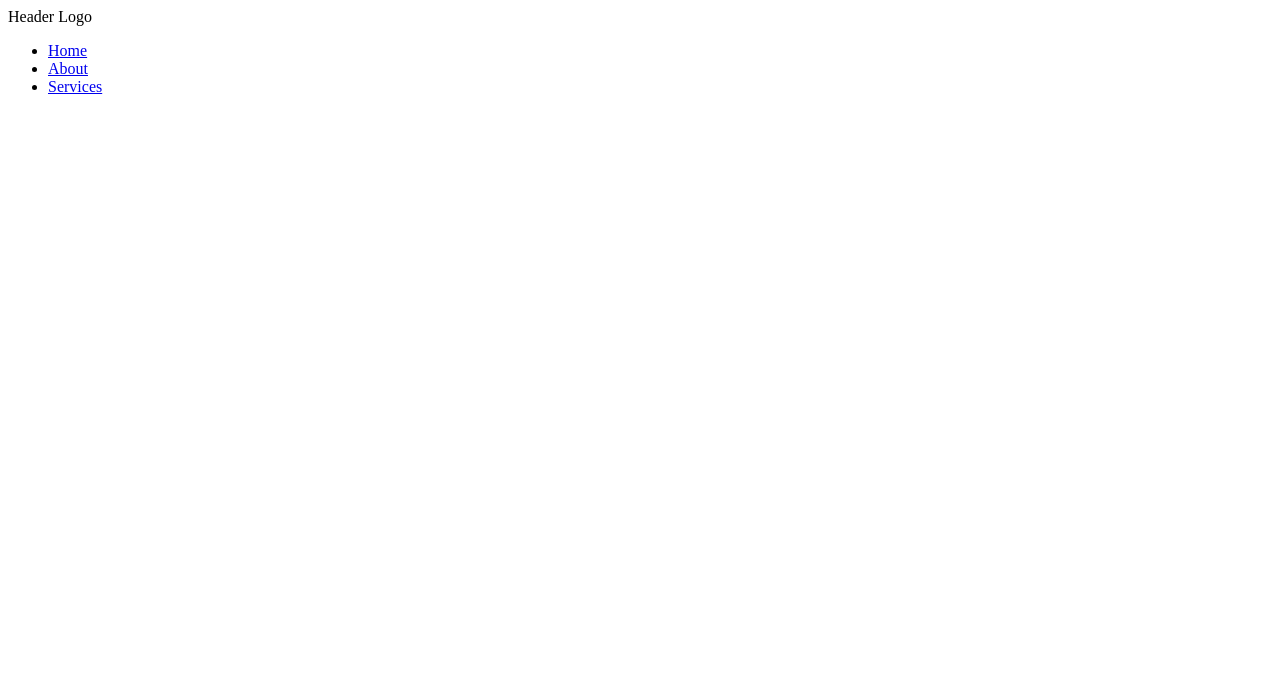
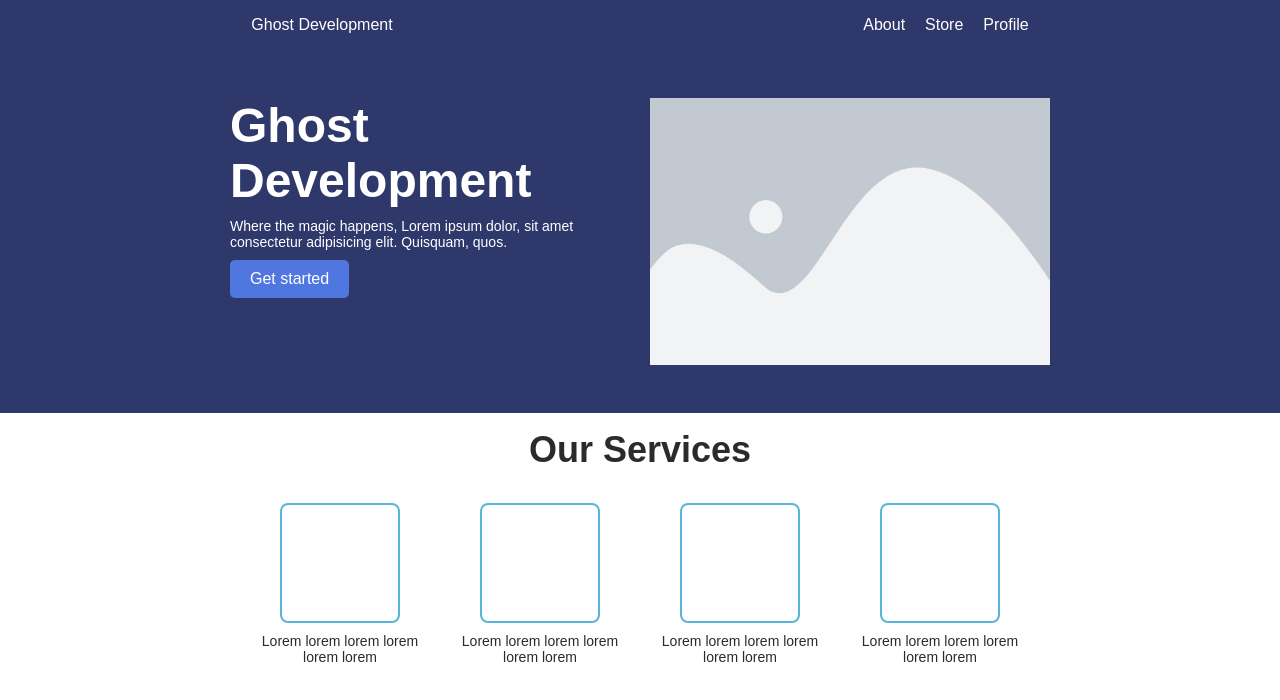
Before and after one commit to Ghost-Developmentx/landing-page, a plain HTML site: page index.html in a window 1280 px wide. Drawn offline with Linux system fonts and the light colour scheme.

Commit message:
Complete Section 1 and 2

```diff
--- a/index.html
+++ b/index.html
@@ -7,14 +7,50 @@
     <link rel="stylesheet" href="styles.css" />
   </head>
   <body>
-    <div class="header">
-      <div class="logo">Header Logo</div>
-      <div class="nav">
-        <ul>
-          <li><a href="#">Home</a></li>
-          <li><a href="#">About</a></li>
-          <li><a href="#">Services</a></li>
-        </ul>
+    <div class="section1">
+      <div class="header">
+        <div>Ghost Development</div>
+        <div class="links">
+          <a href="#">About</a>
+          <a href="#">Store</a>
+          <a href="#">Profile</a>
+        </div>
+      </div>
+      <div class="hero-content">
+        <div class="hero-text">
+          <h1>Ghost Development</h1>
+          <p>
+            Where the magic happens, Lorem ipsum dolor, sit amet consectetur
+            adipisicing elit. Quisquam, quos.
+          </p>
+          <button>Get started</button>
+        </div>
+        <div class="hero-image">
+          <img src="images/placeholder.jpg" alt="Ghost Development logo" />
+        </div>
+      </div>
+      <div class="section2">
+        <div class="title">
+          <h2>Our Services</h2>
+        </div>
+        <div class="features">
+          <div class="services">
+            <div class="service"></div>
+            <p>Lorem lorem lorem lorem lorem lorem</p>
+          </div>
+          <div class="services">
+            <div class="service"></div>
+            <p>Lorem lorem lorem lorem lorem lorem</p>
+          </div>
+          <div class="services">
+            <div class="service"></div>
+            <p>Lorem lorem lorem lorem lorem lorem</p>
+          </div>
+          <div class="services">
+            <div class="service"></div>
+            <p>Lorem lorem lorem lorem lorem lorem</p>
+          </div>
+        </div>
       </div>
     </div>
   </body>
--- a/styles.css
+++ b/styles.css
@@ -1,3 +1,130 @@
+* {
+    margin: 0;
+    padding: 0;
+    box-sizing: border-box;
+    text-decoration: none;
+    list-style: none;
+}
+
 body {
-    height: 100vh;
+    font-family: 'Poppins', sans-serif;
 }
+
+.section1 {
+    background-color: rgb(47, 56, 107);
+    color: white;
+    display: flex;
+    flex-direction: column;
+    overflow: auto;
+    justify-content: center;
+    align-items: center;
+}
+
+.section2 {
+    background-color: rgb(255, 255, 255);
+    color: rgb(43, 43, 43);
+    display: flex;
+    flex-direction: column;
+    overflow: auto;
+    width: 100%;
+    justify-content: center;
+    align-items: center;
+}
+
+.title {
+    font-size: 1.5rem;
+    padding: 1rem;
+}
+
+.features {
+    display: flex;
+    justify-content: center;
+    flex-wrap: wrap;
+    text-align: center;
+    padding: 0;
+}
+
+.service {
+    border: 2px solid rgb(88, 182, 219);
+    border-radius: 8px;
+    padding: 1rem;
+    width: 120px;
+    height: 120px;
+
+}
+
+.services {
+    display: flex;
+    justify-content: center;
+    flex-direction: column;
+    align-items: center;
+    gap: 10px;
+    padding: 1rem;
+    flex-wrap: wrap;
+    text-align: center;
+    max-width: 200px;
+}
+
+
+.header {
+    display: flex;
+    justify-content: space-around;
+    align-items: center;
+    padding: 1rem;
+    width: 100%
+}
+
+.links {
+    display: flex;
+    gap: 20px;
+}
+
+.hero-content {
+    display: flex;
+    justify-content: center;
+    padding: 3rem;
+    gap: 20px;
+    flex-wrap: wrap;
+}
+
+.hero-text {
+    display: flex;
+    flex-direction: column;
+    align-items: flex-start;
+    gap: 10px;
+    flex: 0 0 400px
+}
+
+.hero-content h1 {
+    font-size: 3rem;
+}
+
+.hero-image {
+    display: flex;
+    justify-content: center;
+    flex: 0 0 400px
+}
+
+.hero-image img {
+    width: 100%;
+    height: 100%;
+    object-fit: cover;
+}
+
+button {
+    padding: 10px 20px;
+    border: none;
+    border-radius: 5px;
+    background-color: rgb(80, 119, 224);
+    color: white;
+    font-size: 1rem;
+    cursor: pointer;
+}
+
+a {
+    color: white;
+}
+
+p {
+    font-size: 14px;
+}
```
Also changed, not shown: images/logo.png (added), images/placeholder.jpg (added).
